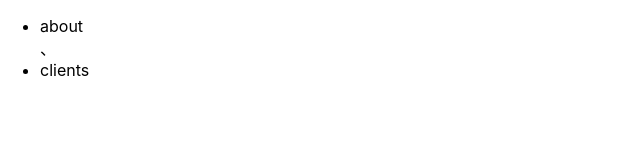
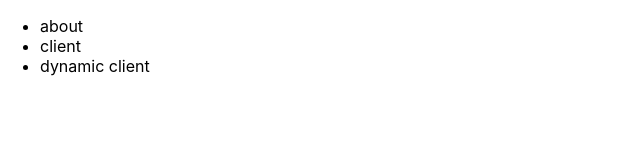
Before and after one commit to Bojackxiang/next-js, a Next.js app: page / in a window 1280 px wide. Shown: the top 160 px of the page, without its empty margins (0-640 px from the left). Built offline with nearby package versions, Linux system fonts and the light colour scheme.

Commit message:
Day 1 | 把 list 放到 map 中来一起使用

```diff
--- a/pages/index.js
+++ b/pages/index.js
@@ -4,15 +4,17 @@
 import React from 'react'
 import Link from 'next/link'
 const Home = () => {
+  const links = [
+    { name: 'about', path: '/about' },
+    { name: 'client', path: '/clients/12' },
+    { name: 'dynamic client', path: '/clients/12/projects/13' },
+  ]
   return (
     <div>
       <ul>
-        <li>
-          <Link href="/about">about</Link>
-        </li>、
-        <li>
-          <Link href="/clients">clients</Link>
-        </li>
+        {
+          links.map((link, index) => <li key={index}><Link href={link.path}>{link.name}</Link></li>)
+        }
       </ul>
     </div>
   )
```
